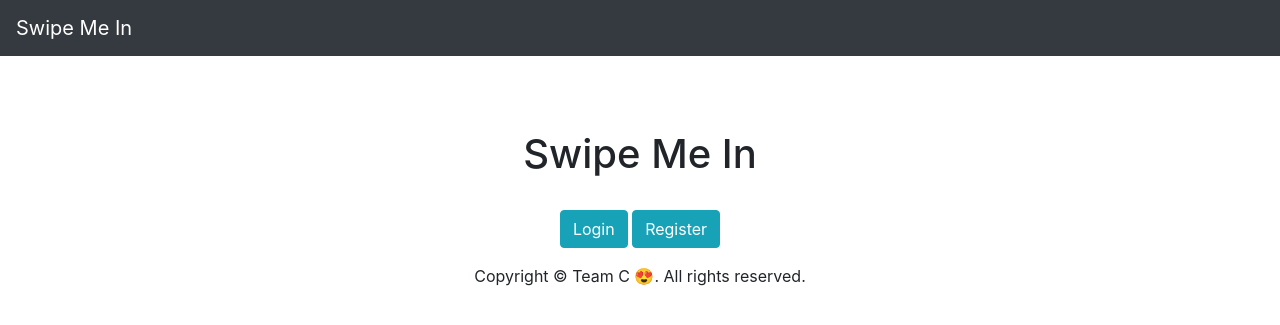
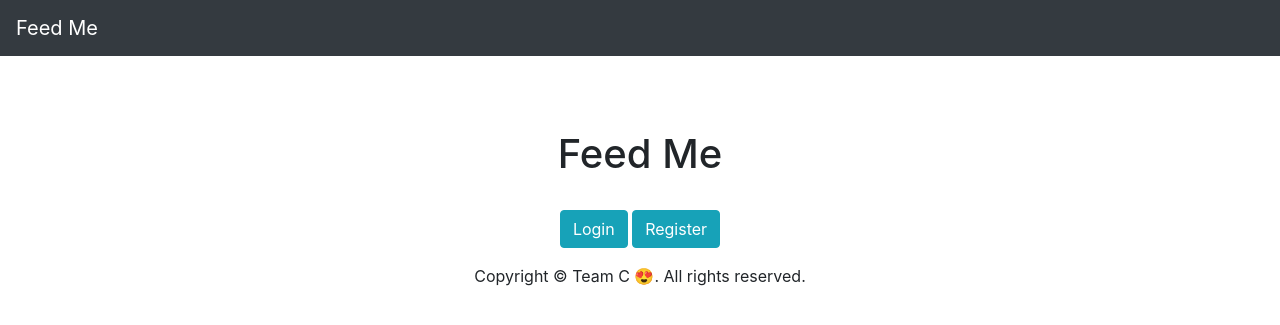
Before and after one commit to mirandamo/feed-me-brown, a Flask app: page / in a window 1280 px wide. Shown: the top 325 px of the page. Run offline with Flask 2, Linux system fonts and the light colour scheme; some libraries are stand-ins or nearby versions.

Commit message:
update name

```diff
--- a/templates/includes/_navbar.html
+++ b/templates/includes/_navbar.html
@@ -1,5 +1,5 @@
 <nav class="navbar navbar-dark bg-dark fixed-top">
-    <a class="navbar-brand" href="/">Swipe Me In</a>
+    <a class="navbar-brand" href="/">Feed Me</a>
 
     {% if session['logged_in'] %}
 
--- a/templates/index.html
+++ b/templates/index.html
@@ -4,7 +4,7 @@
 <title>SwipeMeIn</title>
 
 <center>
-  <h1 style="margin-top: 50px">Swipe Me In</h1>
+  <h1 style="margin-top: 50px">Feed Me</h1>
   <br>
 
   <!-- <p>SwipeMeIn</p> -->
```
